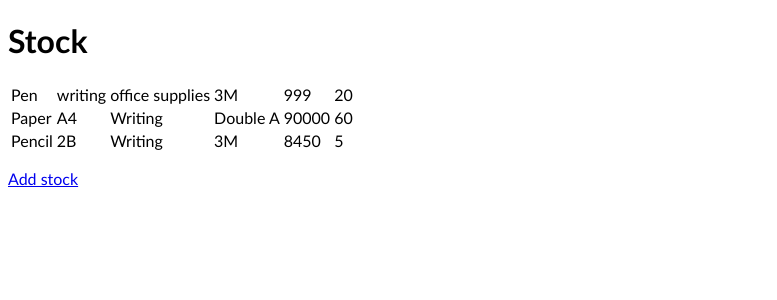
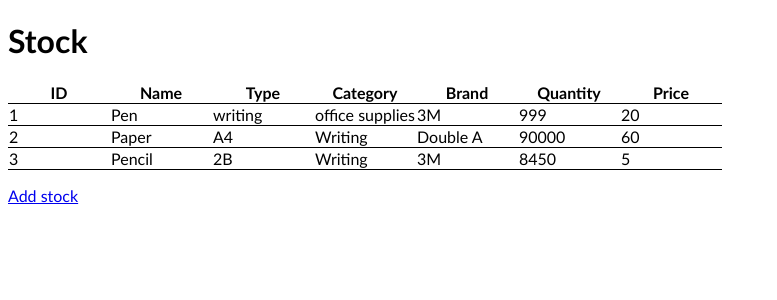
Before and after one commit to drink2545/oot-cw2, a Django app: page /members/ in a window 1280 px wide. Shown: the top 300 px of the page, without its empty margins (0-777 px from the left). Run offline with Django 4.2, Linux system fonts and the light colour scheme; data comes from the database, SQL or seed files in the repository; some libraries are stand-ins or nearby versions.

Commit message:
add,table update

```diff
--- a/cw2_prototype/static/css/style.css
+++ b/cw2_prototype/static/css/style.css
@@ -2,3 +2,20 @@ body {
     font-family: 'Trebuchet MS', 'Lucida Sans Unicode', 'Lucida Grande', 'Lucida Sans', Arial, sans-serif;
     overflow-x: hidden;
 }
+
+table, th, td{
+    border-bottom: 1px solid black;
+    border-collapse: collapse;
+}
+th{
+    text-align: center;
+}
+td{
+    text-align: left;
+    vertical-align: middle;
+    height: max-content;
+    width: 100px;
+}
+th, td .id{
+    width: fit-content;
+}
--- a/cw2_prototype/template/index.html
+++ b/cw2_prototype/template/index.html
@@ -8,7 +8,7 @@
     <meta name="keywords" content="cw2_prototype">
     <meta name="author" content="Niti Kosutao">
     <meta name="viewport" content="width=device-width, initial-scale=1.0">
-    <link rel="icon" href="../template/static/material/iceburn200.png">
+    <link rel="icon" href="{% static 'material/iceburn200.png' %}">
     <link rel="stylesheet" href="{% static 'css/style.css'%}">
     <link rel="stylesheet" href="https://cdnjs.cloudflare.com/ajax/libs/font-awesome/6.1.2/css/all.min.css">
 </head>
@@ -16,15 +16,24 @@
 <body>
     <h1>Stock</h1>
     <table>
+        <tr>
+            <th class="id">ID</th>
+            <th>Name</th>
+            <th>Type</th>
+            <th>Category</th>
+            <th>Brand</th>
+            <th>Quantity</th>
+            <th>Price</th>
+        </tr>
         {% for x in stock %}
         <tr>
+            <td class="id">{{x.id}}</td>
             <td>{{x.item_name}}</td>
             <td>{{x.item_type}}</td>
             <td>{{x.cat}}</td>
             <td>{{x.brand_name}}</td>
             <td>{{x.qty}}</td>
             <td>{{x.price}}</td>
-
         </tr>
         {% endfor %}
     </table>
```
